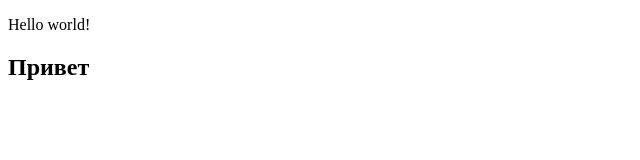
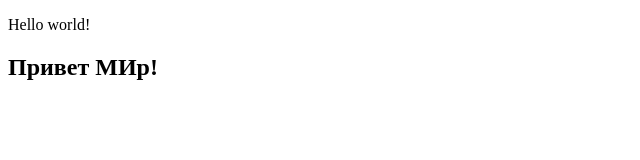
Before and after one commit to DenFat/project_html_css_js, a plain HTML site: page les1/index.html in a window 1280 px wide. Shown: the full height of the page, 0-640 px from the left. Drawn offline with Linux system fonts and the light colour scheme.

Commit message:
change_index_h2_2

```diff
--- a/les1/index.html
+++ b/les1/index.html
@@ -8,7 +8,7 @@
 <body>
 
     <p>Hello world!</p>
-    <h2>Привет</h2>
+    <h2>Привет МИр!</h2>
     <script src="js/script.js"></script>
 </body>
 </html>
```
